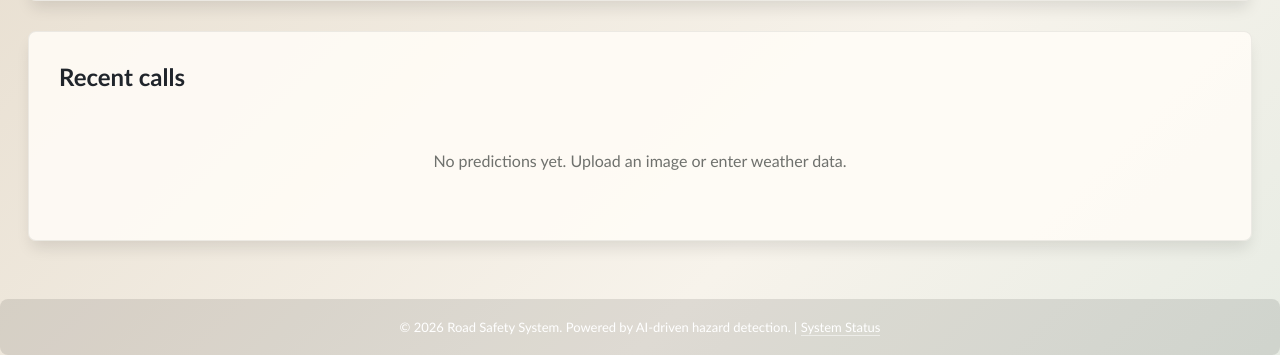
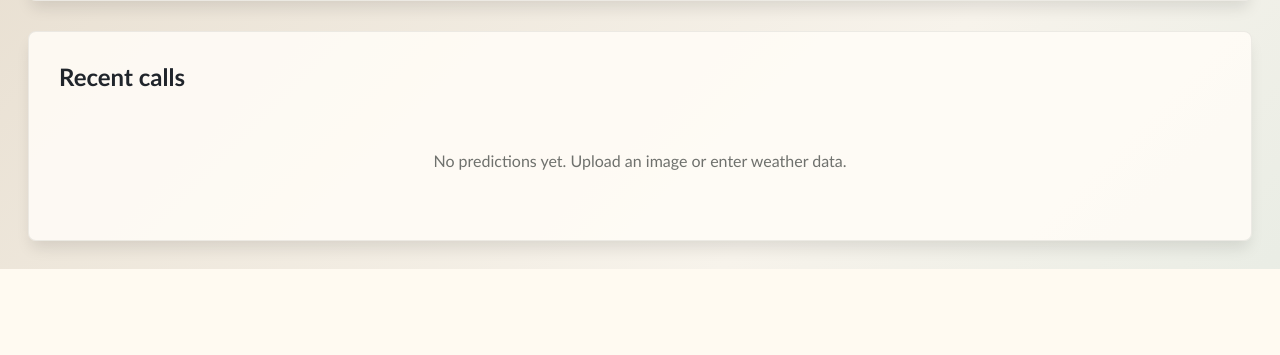
Before and after one commit to Abhinash2018/RoadHazardSafety, a Flask app: page / in a window 1280 px wide. Shown: the part 894-1249 px from the top of the page. After the commit the page ends 1163 px from the top, so only its background shows below. Run offline with Flask 3, Linux system fonts and the light colour scheme; some libraries are stand-ins or nearby versions.

Commit message:
ui: remove dashboard footer

```diff
--- a/templates/index.html
+++ b/templates/index.html
@@ -191,11 +191,6 @@
         </div>
     </div>
 
-    <!-- Footer -->
-    <footer class="footer">
-        <p>&copy; 2026 Road Safety System. Powered by AI-driven hazard detection. | <a href="#" onclick="checkHealth()">System Status</a></p>
-    </footer>
-
     <script src="https://cdn.jsdelivr.net/npm/hls.js@1.5.17/dist/hls.min.js"></script>
     <script src="{{ url_for('static', filename='js/app.js') }}"></script>
 </body>
```
